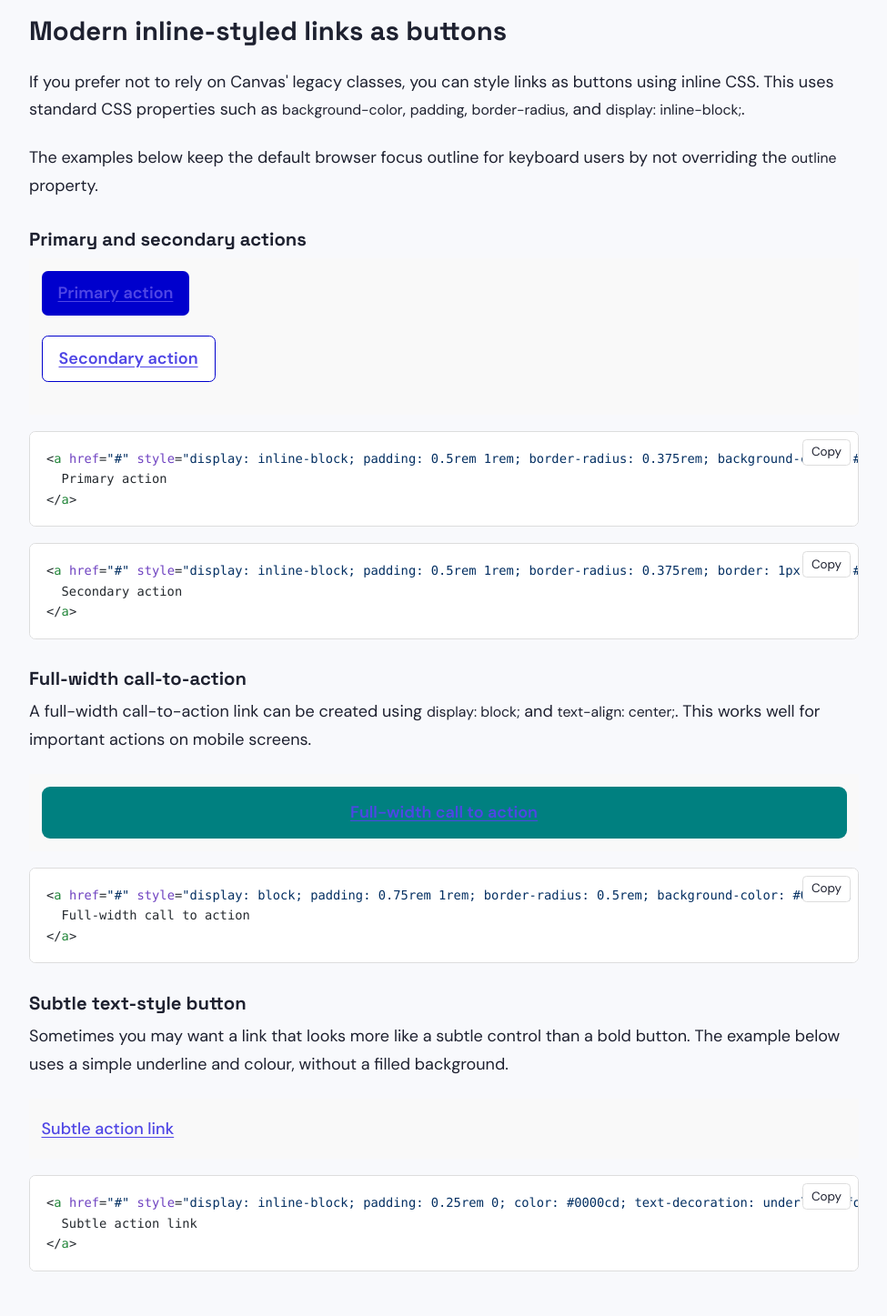
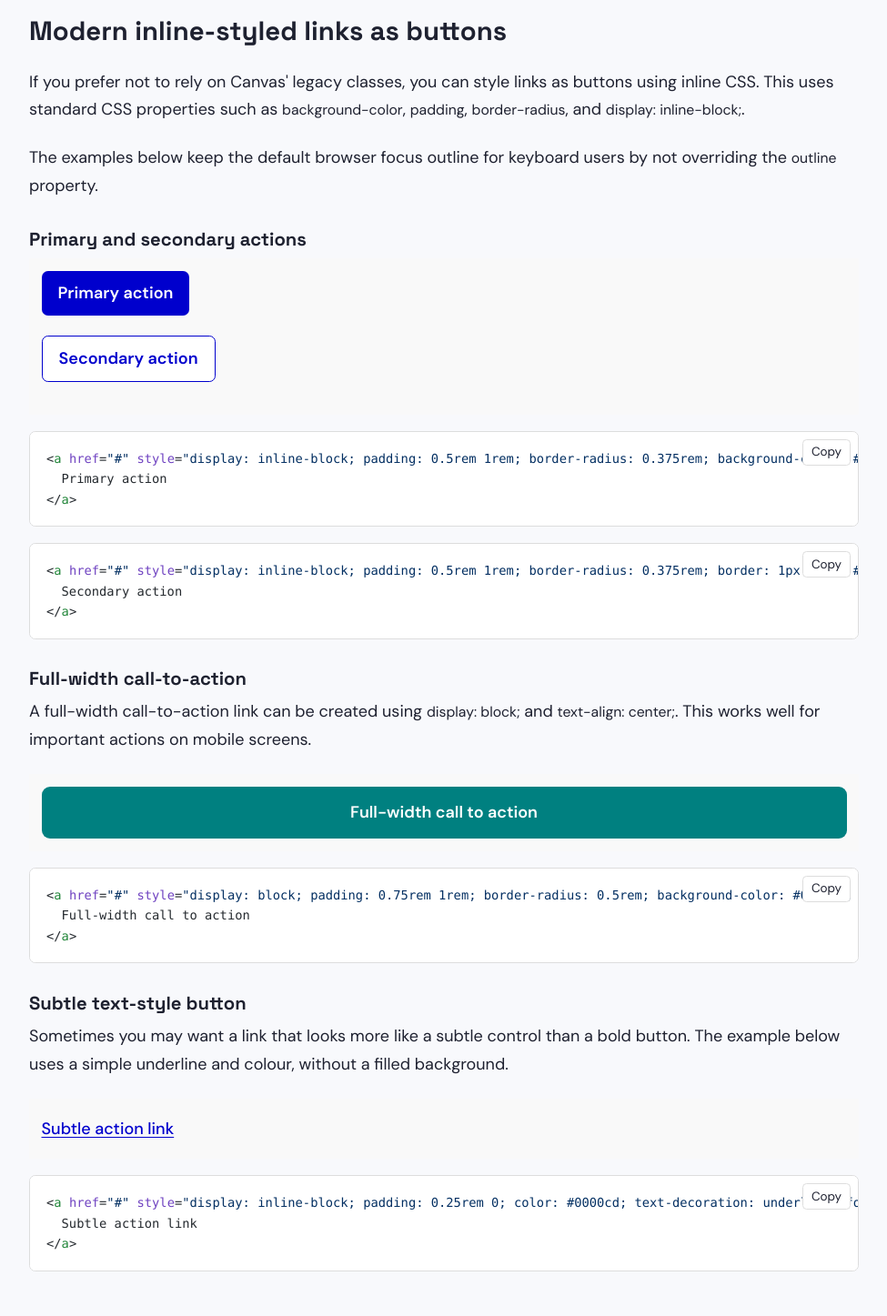
Before and after one commit to Karl-Horning/canvas, a Next.js app: page /buttons in a window 1280 px wide. Shown: the part 2217-3664 px from the top of the page at 91% size, without its empty margins (282-1257 px from the left). Built offline with nearby package versions, Linux system fonts and the light colour scheme.

Commit message:
fix: make Tailwind classes important for examples

```diff
--- a/app/buttons/page.tsx
+++ b/app/buttons/page.tsx
@@ -166,7 +166,7 @@ export default function page() {
                 <p className="mb-2">
                     <a
                         href="#"
-                        className="inline-block px-4 py-2 rounded-md bg-[#0000cd] text-white no-underline font-semibold"
+                        className="inline-block px-4 py-2 rounded-md bg-[#0000cd] text-white! no-underline! font-semibold"
                     >
                         Primary action
                     </a>
@@ -175,7 +175,7 @@ export default function page() {
                 <p className="mb-0">
                     <a
                         href="#"
-                        className="inline-block px-4 py-2 rounded-md border border-[#0000cd] text-[#0000cd] bg-white dark:bg-[#1f2937] no-underline font-semibold"
+                        className="inline-block px-4 py-2 rounded-md border border-[#0000cd] text-[#0000cd]! bg-white dark:bg-[#1f2937] no-underline! font-semibold"
                     >
                         Secondary action
                     </a>
@@ -202,7 +202,7 @@ export default function page() {
             <div className="mb-4 bg-[#f9f9f9] dark:bg-[#1f2937] p-3">
                 <a
                     href="#"
-                    className="block px-4 py-3 rounded-lg bg-[#008080] text-white text-center no-underline font-semibold"
+                    className="block px-4 py-3 rounded-lg bg-[#008080] text-white! text-center no-underline! font-semibold"
                 >
                     Full-width call to action
                 </a>
@@ -223,7 +223,7 @@ export default function page() {
             <div className="mb-4 bg-[#f9f9f9] dark:bg-[#1f2937] p-3">
                 <a
                     href="#"
-                    className="inline-block py-1 text-[#0000cd] underline font-medium"
+                    className="inline-block py-1 text-[#0000cd]! underline font-medium"
                 >
                     Subtle action link
                 </a>
```
